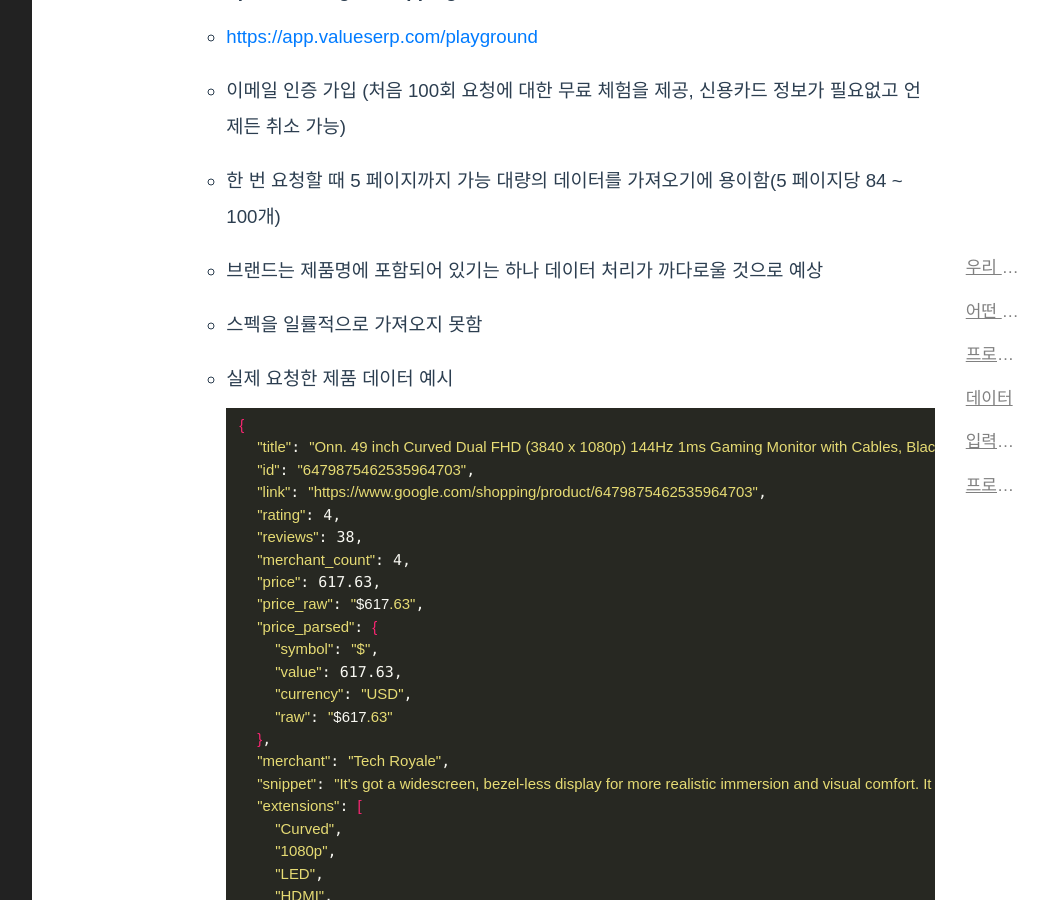
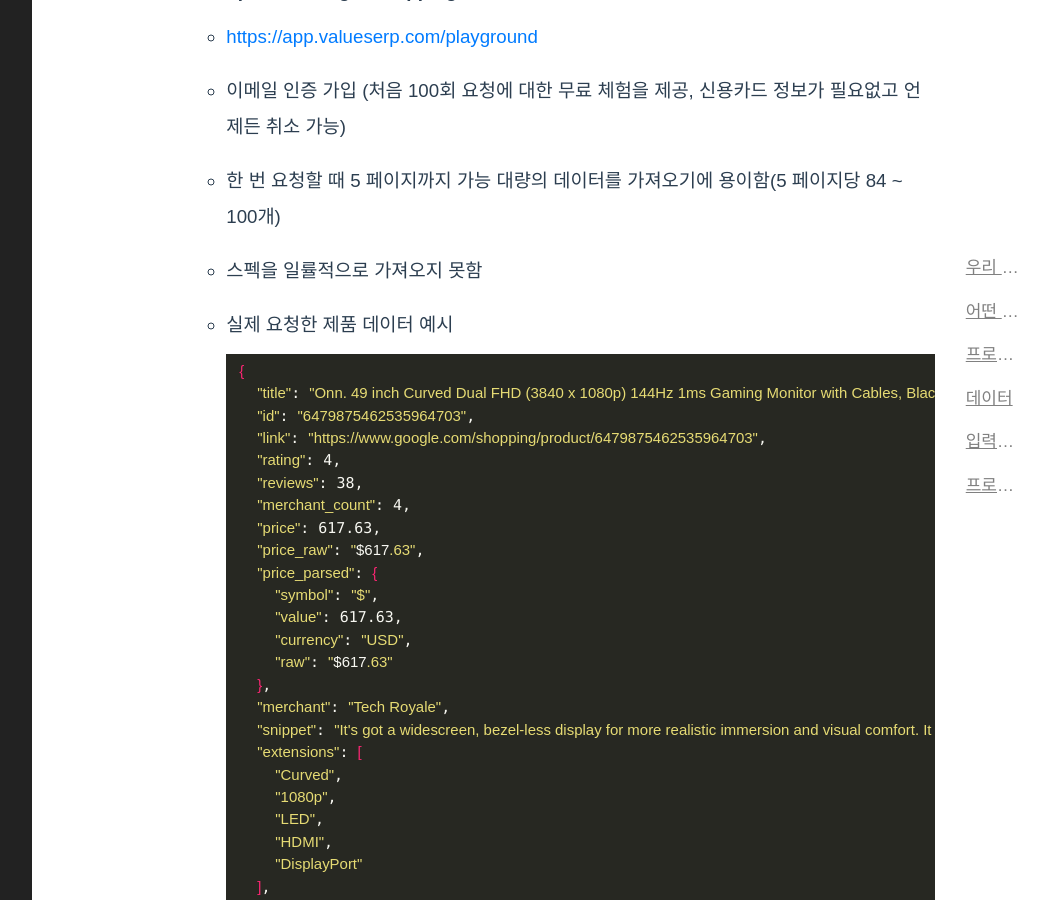
Before and after one commit to DuDuDat/DuDuDat.github.io, a Jekyll site: the page built from _project/2024-03-04-monitor-plan.md, in a window 1280 px wide and 900 px high, scrolled down 814 px. Shown: the whole window, without its empty margins (188-1236 px from the left). Built offline with Jekyll 4.4.1, drawn with Linux system fonts in a browser that asks for light colours; nearby versions of some CDN libraries; some web fonts are replaced.

Commit message:
브랜드 관련 내용 수정

````diff
--- a/_project/2024-03-04-monitor-plan.md
+++ b/_project/2024-03-04-monitor-plan.md
@@ -20,7 +20,6 @@
     - [https://app.valueserp.com/playground](https://app.valueserp.com/playground)
     - 이메일 인증 가입 (처음 100회 요청에 대한 무료 체험을 제공, 신용카드 정보가 필요없고 언제든 취소 가능)
     - 한 번 요청할 때 5 페이지까지 가능 대량의 데이터를 가져오기에 용이함(5 페이지당 84 ~ 100개)
-    - 브랜드는 제품명에 포함되어 있기는 하나 데이터 처리가 까다로울 것으로 예상
     - 스펙을 일률적으로 가져오지 못함
     - 실제 요청한 제품 데이터 예시<enter><enter/>
     ```shell
````
